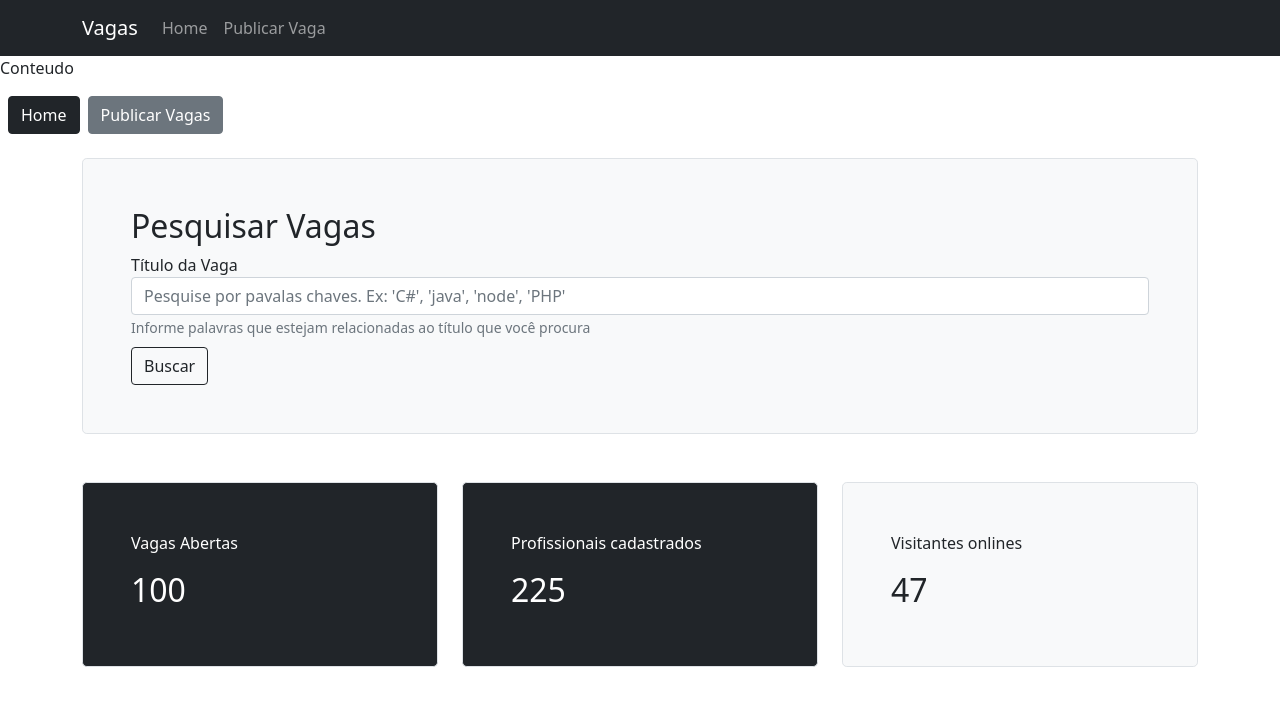
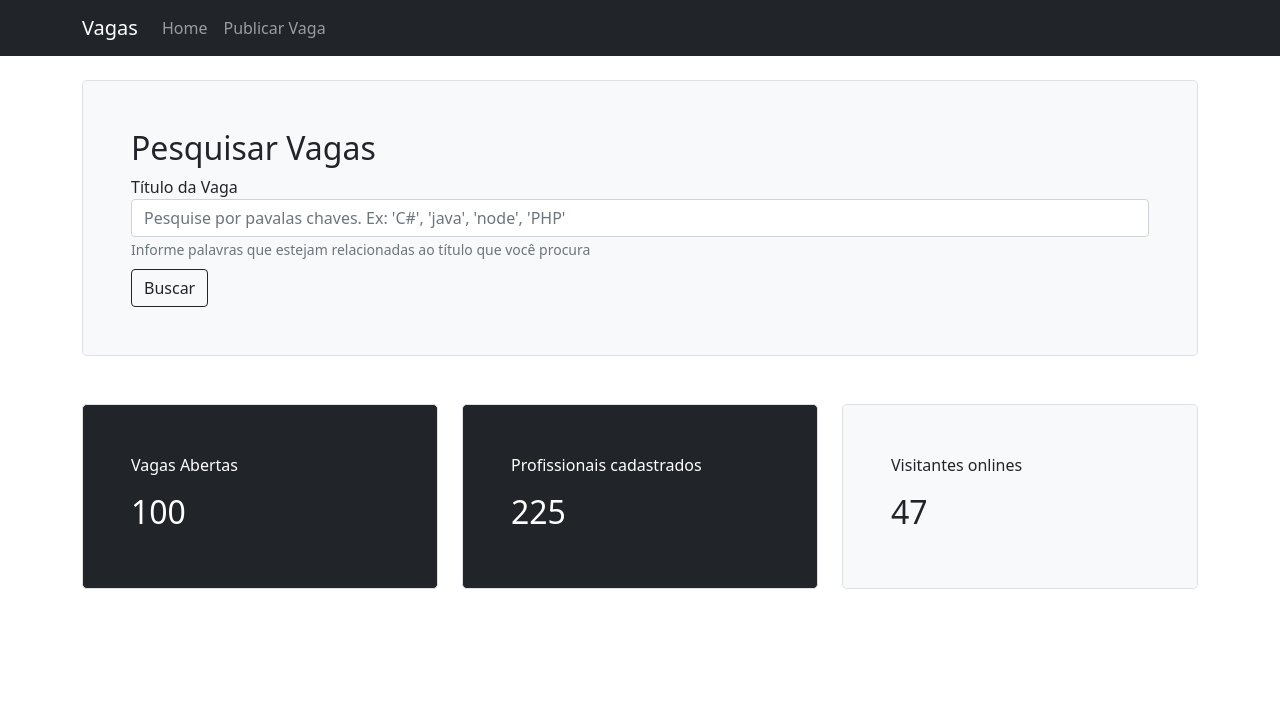
Before and after one commit to Jhonatan-Azevedo/Vagas, a Vue app: page / in a window 1280 px wide. Shown: the top 706 px of the page. Built offline with nearby package versions, Linux system fonts and the light colour scheme.

Commit message:
CHANGE: Navegacao pelos comp atraves do menu

```diff
--- a/src/App.vue
+++ b/src/App.vue
@@ -1,7 +1,7 @@
 <template>
   <div>
-    <TopoPadrao />
-    <ConteudoSistema />
+    <TopoPadrao @navegar="componente = $event" />
+    <ConteudoSistema :caminho="componente" />
   </div>
 </template>
 
@@ -15,6 +15,19 @@ export default {
     ConteudoSistema,
     TopoPadrao,
   },
+
+  data() {
+    return {
+      componente: "Home",
+    };
+  },
+
+  methods: {
+    acao(n1, n2) {
+      let soma = n1 + n2;
+      console.log("chegou: ", soma);
+    },
+  },
 };
 </script>
 
--- a/src/components/layouts/ConteudoSistema.vue
+++ b/src/components/layouts/ConteudoSistema.vue
@@ -1,12 +1,7 @@
 <template>
   <div>
-    <p>Conteudo</p>
-    <button class="btn btn-dark mx-2" @click="conteudo = 'home'">Home</button>
-    <button class="btn btn-secondary" @click="conteudo = 'publicarVaga'">
-      Publicar Vagas
-    </button>
     <keep-alive>
-      <component :is="conteudo" />
+      <component :is="caminho" />
     </keep-alive>
   </div>
 </template>
@@ -16,68 +11,16 @@ import Home from "@/components/views/HomeVagas.vue";
 import PublicarVaga from "@/components/views/PublicarVaga.vue";
 export default {
   name: "ConteudoSistema",
-  data() {
-    return {
-      conteudo: "home",
-    };
+  props: {
+    caminho: {
+      type: String,
+      required: true,
+    },
   },
   components: {
     Home,
     PublicarVaga,
   },
-  /*
-  beforeCreate() {
-    console.log("Antes de Criar");
-  },
-
-  created() {
-    console.log("Criado");
-  },
-
-  beforeMount() {
-    console.log("Antes de Montar");
-  },
-
-  mounted() {
-    console.log("Montado");
-  },
-
-  beforeUpdate() {
-    console.log("Antes de atualizar");
-  },
-
-  updated() {
-    console.log("Atualizado");
-  },
-
-  beforeUnmount() {
-    console.log("Antes de desmontar");
-  },
-
-  unmounted() {
-    console.log("Desmontado");
-  },
-
-  errorCaptured() {
-    console.log("Erro Capturado");
-  },
-
-  renderTracked() {
-    console.log("Re-renderizado rastreada");
-  },
-
-  renderTriggered() {
-    console.log("Re-renderizado acionada");
-  },
-
-  activated() {
-    console.log("Componente é ativado");
-  },
-
-  deactivated() {
-    console.log("Componente é desativado");
-  },
-  */
 };
 </script>
 
--- a/src/components/layouts/TopoPadrao.vue
+++ b/src/components/layouts/TopoPadrao.vue
@@ -16,10 +16,12 @@
       <div class="collapse navbar-collapse" id="navbarSupportedContent">
         <ul class="navbar-nav me-auto mb-2 mb-lg-0">
           <li class="nav-item">
-            <a class="nav-link" href="#">Home</a>
+            <a class="nav-link" href="#" @click="navegarPara('Home')">Home</a>
           </li>
           <li class="nav-item">
-            <a class="nav-link" href="#">Publicar Vaga</a>
+            <a class="nav-link" href="#" @click="navegarPara('PublicarVaga')"
+              >Publicar Vaga</a
+            >
           </li>
         </ul>
       </div>
@@ -30,6 +32,12 @@
 <script>
 export default {
   name: "TopoPadrao",
+
+  methods: {
+    navegarPara(caminho) {
+      this.$emit("navegar", caminho);
+    },
+  },
 };
 </script>
 
```
